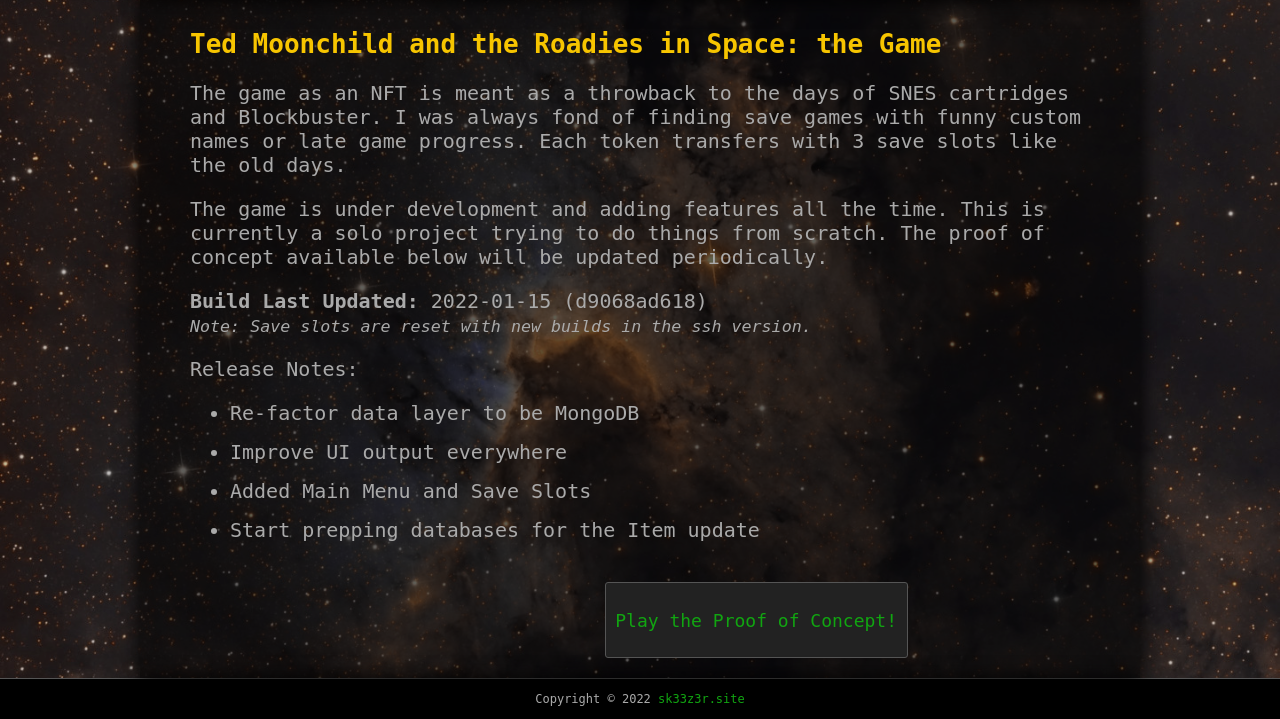
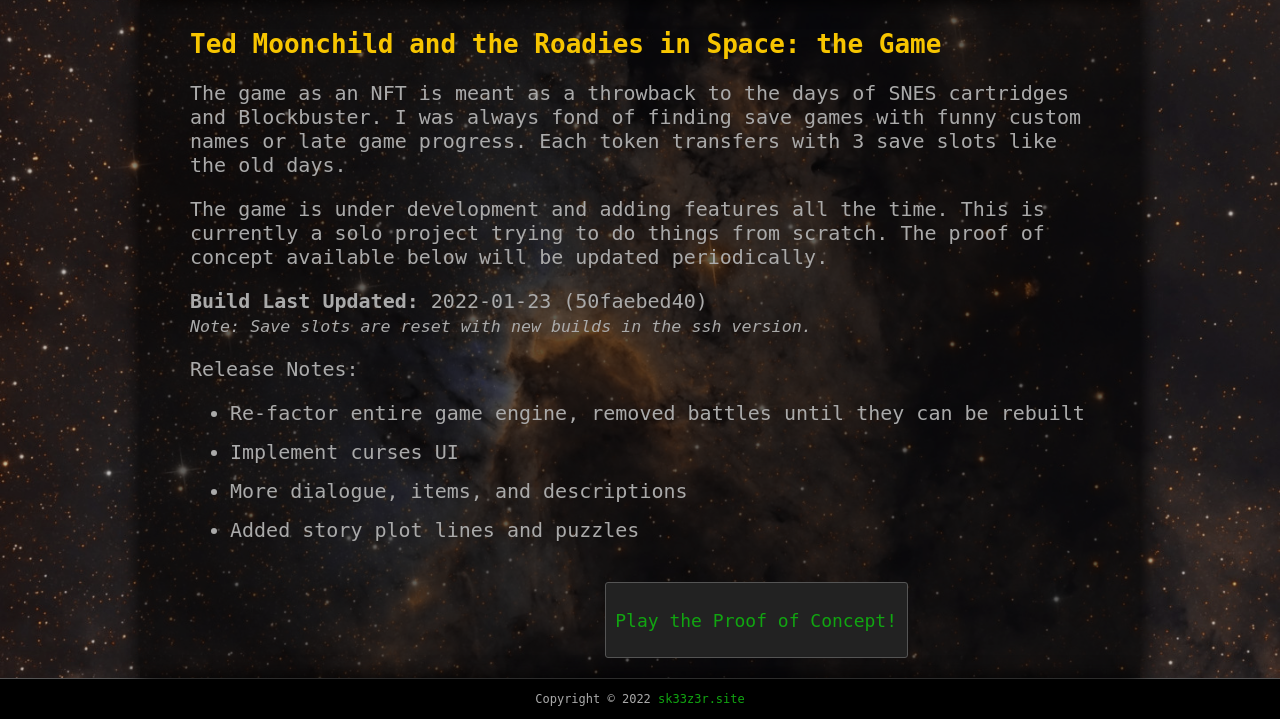
Before and after one commit to sk33z3r/moonchild.space, a PHP site: page / in a window 1280 px wide, after a click on "The RPG". Shown: the part 81-800 px from the top of the page. Run offline with PHP 8.4, Linux system fonts and the light colour scheme; data that the repository does not hold is empty; some libraries are stand-ins or nearby versions; some web fonts are replaced.

Commit message:
chore: update info for new release

```diff
--- a/index.php
+++ b/index.php
@@ -76,14 +76,14 @@
                     <h1>Ted Moonchild and the Roadies in Space: the Game</h1>
                     <p>The game as an NFT is meant as a throwback to the days of SNES cartridges and Blockbuster. I was always fond of finding save games with funny custom names or late game progress. Each token transfers with 3 save slots like the old days.</p>
                     <p>The game is under development and adding features all the time. This is currently a solo project trying to do things from scratch. The proof of concept available below will be updated periodically.</p>
-                    <p><b>Build Last Updated:</b> 2022-01-15 (d9068ad618)<br /><i><small>Note: Save slots are reset with new builds in the ssh version.</small></i></p>
+                    <p><b>Build Last Updated:</b> 2022-01-23 (50faebed40)<br /><i><small>Note: Save slots are reset with new builds in the ssh version.</small></i></p>
                     <div id="features">
                         <p>Release Notes:</p>
                         <ul>
-                            <li>Re-factor data layer to be MongoDB</li>
-                            <li>Improve UI output everywhere</li>
-                            <li>Added Main Menu and Save Slots</li>
-                            <li>Start prepping databases for the Item update</li>
+                            <li>Re-factor entire game engine, removed battles until they can be rebuilt</li>
+                            <li>Implement curses UI</li>
+                            <li>More dialogue, items, and descriptions</li>
+                            <li>Added story plot lines and puzzles</li>
                         </ul>
                     </div>
                 </div>
```
